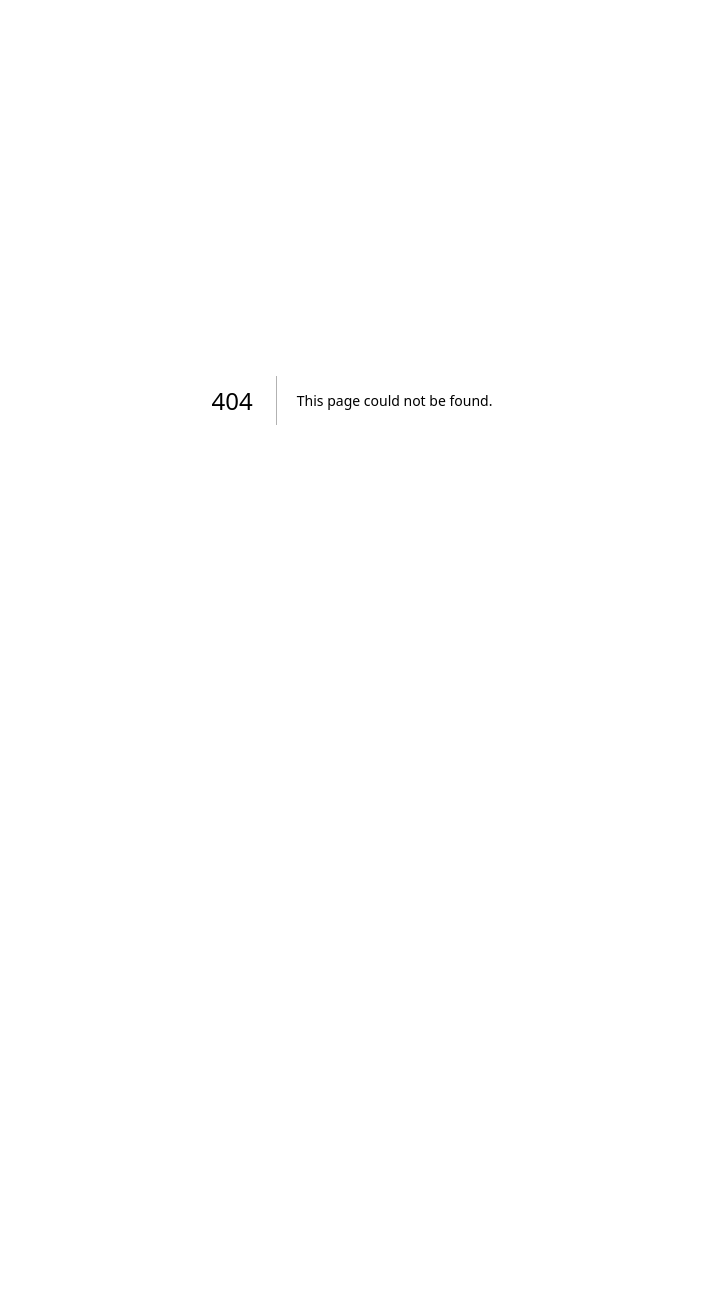
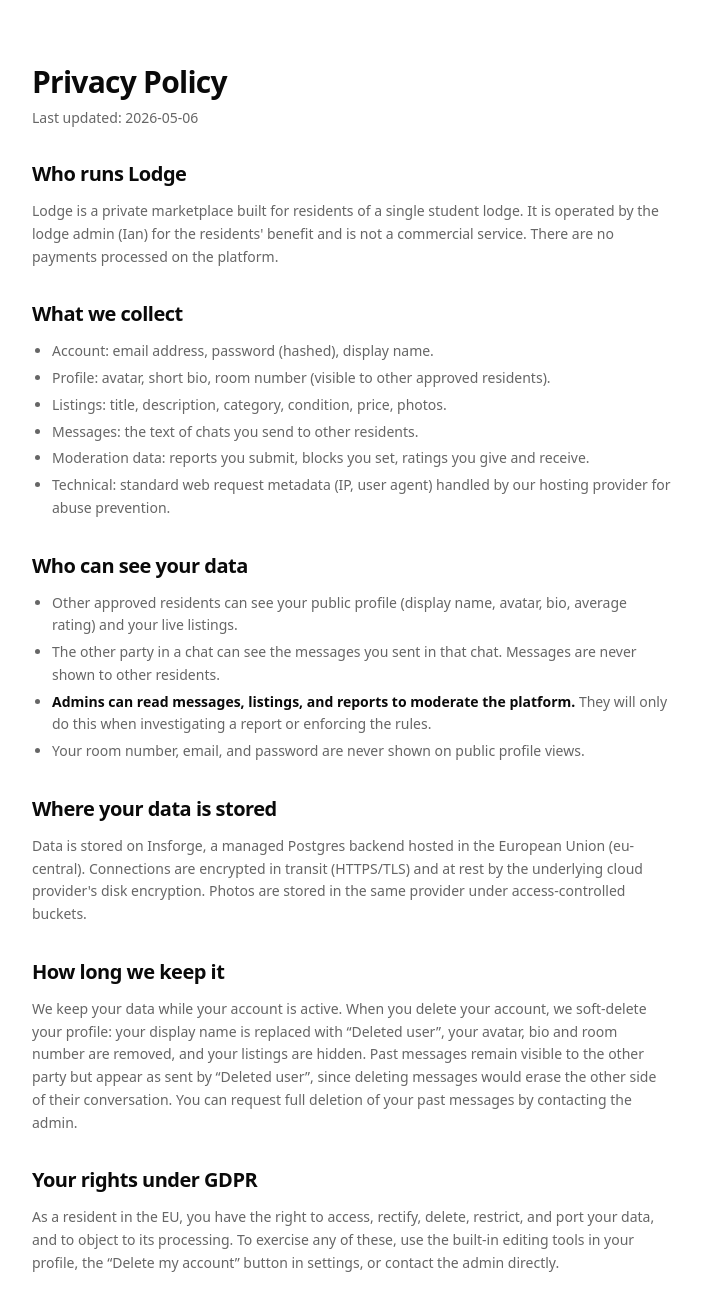
Before and after one commit to IanPaniagua/marketplace-lodge, a Next.js app: page /privacy in a window 1280 px wide. Before the commit this address had no page. Shown: the top 1297 px of the page, without its empty margins (288-989 px from the left). Before the commit the page ends 800 px from the top, so only its background shows below. Built offline with nearby package versions, Linux system fonts and the light colour scheme.

Commit message:
feat: implement privacy policy page and add privacy acceptance in signup form

```diff
--- a/src/app/(app)/profile/actions.ts
+++ b/src/app/(app)/profile/actions.ts
@@ -83,9 +83,17 @@ export async function deleteMyAccount(): Promise<void> {
     const client = await getAuthClient();
     const user = await getCurrentUser(client);
 
+    // Soft-delete + anonymize personal fields so past chats no longer
+    // expose this user's name, avatar, bio, or room number to the other party.
     await client.database
       .from('profiles')
-      .update({ deleted_at: new Date().toISOString() })
+      .update({
+        deleted_at: new Date().toISOString(),
+        display_name: 'Deleted user',
+        bio: null,
+        avatar_url: null,
+        room_number: null,
+      })
       .eq('id', user.id);
 
     await client.auth.signOut();
--- a/src/app/(app)/profile/settings/page.tsx
+++ b/src/app/(app)/profile/settings/page.tsx
@@ -26,6 +26,17 @@ export default async function ProfileSettingsPage() {
       </div>
 
       <SettingsForm email={email} />
+
+      <p className="border-t pt-4 text-xs text-muted-foreground">
+        See our{' '}
+        <Link
+          href="/privacy"
+          className="text-foreground underline-offset-4 hover:underline"
+        >
+          Privacy Policy
+        </Link>
+        .
+      </p>
     </div>
   );
 }
--- a/src/app/(auth)/signup/page.tsx
+++ b/src/app/(auth)/signup/page.tsx
@@ -200,6 +200,33 @@ export default function SignupPage() {
           )}
         </div>
 
+        <div className="space-y-2">
+          <label className="flex items-start gap-2 text-sm">
+            <input
+              type="checkbox"
+              className="mt-0.5 h-4 w-4 shrink-0 rounded border-input accent-primary"
+              {...signupForm.register('accept_privacy')}
+            />
+            <span className="text-muted-foreground">
+              I have read and accept the{' '}
+              <Link
+                href="/privacy"
+                target="_blank"
+                rel="noopener"
+                className="text-foreground underline underline-offset-4"
+              >
+                Privacy Policy
+              </Link>
+              .
+            </span>
+          </label>
+          {signupForm.formState.errors.accept_privacy && (
+            <p className="text-xs text-destructive">
+              {signupForm.formState.errors.accept_privacy.message}
+            </p>
+          )}
+        </div>
+
         <Button
           type="submit"
           size="lg"
--- /dev/null
+++ b/src/app/privacy/page.tsx
@@ -0,0 +1,119 @@
+import Link from 'next/link';
+
+export const metadata = { title: 'Privacy — Lodge' };
+
+export default function PrivacyPage() {
+  return (
+    <div className="mx-auto max-w-2xl space-y-8 px-4 py-10 md:py-16">
+      <header className="space-y-2">
+        <h1 className="text-3xl font-semibold tracking-tight">Privacy Policy</h1>
+        <p className="text-sm text-muted-foreground">Last updated: 2026-05-06</p>
+      </header>
+
+      <section className="space-y-3">
+        <h2 className="text-xl font-semibold tracking-tight">Who runs Lodge</h2>
+        <p className="text-sm leading-relaxed text-muted-foreground">
+          Lodge is a private marketplace built for residents of a single student lodge. It is
+          operated by the lodge admin (Ian) for the residents&apos; benefit and is not a commercial
+          service. There are no payments processed on the platform.
+        </p>
+      </section>
+
+      <section className="space-y-3">
+        <h2 className="text-xl font-semibold tracking-tight">What we collect</h2>
+        <ul className="list-disc space-y-1 pl-5 text-sm leading-relaxed text-muted-foreground">
+          <li>Account: email address, password (hashed), display name.</li>
+          <li>Profile: avatar, short bio, room number (visible to other approved residents).</li>
+          <li>Listings: title, description, category, condition, price, photos.</li>
+          <li>Messages: the text of chats you send to other residents.</li>
+          <li>
+            Moderation data: reports you submit, blocks you set, ratings you give and receive.
+          </li>
+          <li>
+            Technical: standard web request metadata (IP, user agent) handled by our hosting
+            provider for abuse prevention.
+          </li>
+        </ul>
+      </section>
+
+      <section className="space-y-3">
+        <h2 className="text-xl font-semibold tracking-tight">Who can see your data</h2>
+        <ul className="list-disc space-y-1 pl-5 text-sm leading-relaxed text-muted-foreground">
+          <li>
+            Other approved residents can see your public profile (display name, avatar, bio,
+            average rating) and your live listings.
+          </li>
+          <li>
+            The other party in a chat can see the messages you sent in that chat. Messages are
+            never shown to other residents.
+          </li>
+          <li>
+            <strong className="text-foreground">
+              Admins can read messages, listings, and reports to moderate the platform.
+            </strong>{' '}
+            They will only do this when investigating a report or enforcing the rules.
+          </li>
+          <li>Your room number, email, and password are never shown on public profile views.</li>
+        </ul>
+      </section>
+
+      <section className="space-y-3">
+        <h2 className="text-xl font-semibold tracking-tight">Where your data is stored</h2>
+        <p className="text-sm leading-relaxed text-muted-foreground">
+          Data is stored on Insforge, a managed Postgres backend hosted in the European Union
+          (eu-central). Connections are encrypted in transit (HTTPS/TLS) and at rest by the
+          underlying cloud provider&apos;s disk encryption. Photos are stored in the same provider
+          under access-controlled buckets.
+        </p>
+      </section>
+
+      <section className="space-y-3">
+        <h2 className="text-xl font-semibold tracking-tight">How long we keep it</h2>
+        <p className="text-sm leading-relaxed text-muted-foreground">
+          We keep your data while your account is active. When you delete your account, we
+          soft-delete your profile: your display name is replaced with &ldquo;Deleted user&rdquo;,
+          your avatar, bio and room number are removed, and your listings are hidden. Past
+          messages remain visible to the other party but appear as sent by &ldquo;Deleted
+          user&rdquo;, since deleting messages would erase the other side of their conversation.
+          You can request full deletion of your past messages by contacting the admin.
+        </p>
+      </section>
+
+      <section className="space-y-3">
+        <h2 className="text-xl font-semibold tracking-tight">Your rights under GDPR</h2>
+        <p className="text-sm leading-relaxed text-muted-foreground">
+          As a resident in the EU, you have the right to access, rectify, delete, restrict, and
+          port your data, and to object to its processing. To exercise any of these, use the
+          built-in editing tools in your profile, the &ldquo;Delete my account&rdquo; button in
+          settings, or contact the admin directly.
+        </p>
+      </section>
+
+      <section className="space-y-3">
+        <h2 className="text-xl font-semibold tracking-tight">Legal basis</h2>
+        <p className="text-sm leading-relaxed text-muted-foreground">
+          We process your data on the basis of your consent (Art. 6(1)(a) GDPR) when you sign up,
+          and on the basis of legitimate interest (Art. 6(1)(f) GDPR) for moderation, abuse
+          prevention, and keeping the lodge community safe.
+        </p>
+      </section>
+
+      <section className="space-y-3">
+        <h2 className="text-xl font-semibold tracking-tight">Contact</h2>
+        <p className="text-sm leading-relaxed text-muted-foreground">
+          For any privacy question or to exercise your rights, contact the lodge admin in person
+          or by email.
+        </p>
+      </section>
+
+      <div className="pt-4">
+        <Link
+          href="/login"
+          className="text-sm text-foreground underline-offset-4 hover:underline"
+        >
+          Back to sign in
+        </Link>
+      </div>
+    </div>
+  );
+}
--- a/src/components/chat/ChatView.tsx
+++ b/src/components/chat/ChatView.tsx
@@ -237,6 +237,12 @@ export default function ChatView({
         </div>
       </div>
 
+      {/* Privacy notice */}
+      <p className="border-b bg-muted/40 px-4 py-2 text-center text-[11px] leading-snug text-muted-foreground">
+        Messages are private between you and {otherUser.display_name}. Admins may read them only
+        when reviewing a report.
+      </p>
+
       {/* Messages */}
       <div className="flex-1 overflow-y-auto px-4 py-4 space-y-3">
         {messages.length === 0 && (
--- a/src/lib/schemas.ts
+++ b/src/lib/schemas.ts
@@ -4,6 +4,9 @@ export const SignupSchema = z.object({
   email: z.string().email(),
   password: z.string().min(8).max(72),
   display_name: z.string().min(2).max(40),
+  accept_privacy: z.literal(true, {
+    message: 'You must accept the Privacy Policy.',
+  }),
 });
 
 export const LoginSchema = z.object({
--- a/src/middleware.ts
+++ b/src/middleware.ts
@@ -70,6 +70,6 @@ export async function middleware(request: NextRequest) {
 
 export const config = {
   matcher: [
-    '/((?!login|signup|pending|verify-email|_next/static|_next/image|favicon.ico|icons|manifest.json|sw.js).*)',
+    '/((?!login|signup|pending|verify-email|privacy|_next/static|_next/image|favicon.ico|icons|manifest.json|sw.js).*)',
   ],
 };
```
